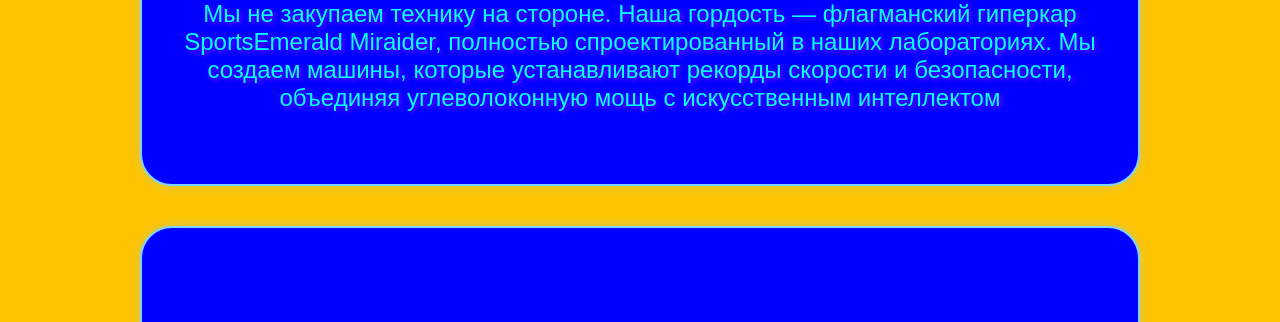
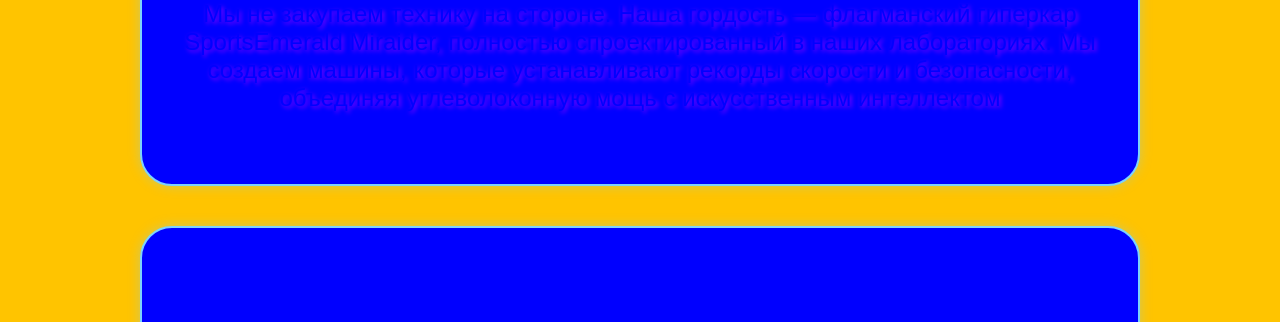
Before and after one commit to rostfrolov2021-jpg/proekt, a plain HTML site: page index.html in a window 1280 px wide. Shown: the part 244-566 px from the top of the page. Drawn offline with Linux system fonts and the light colour scheme.

Commit message:
Update style.css

```diff
--- a/style.css
+++ b/style.css
@@ -10,7 +10,7 @@
     --yellow: #ffc400;
     --dark-bg: #0f172a;
     --text: #fff;
-    --castum: #00FFFF;
+    --castum: #0000FF;
     --grey: #333;
 }
 body{
```
